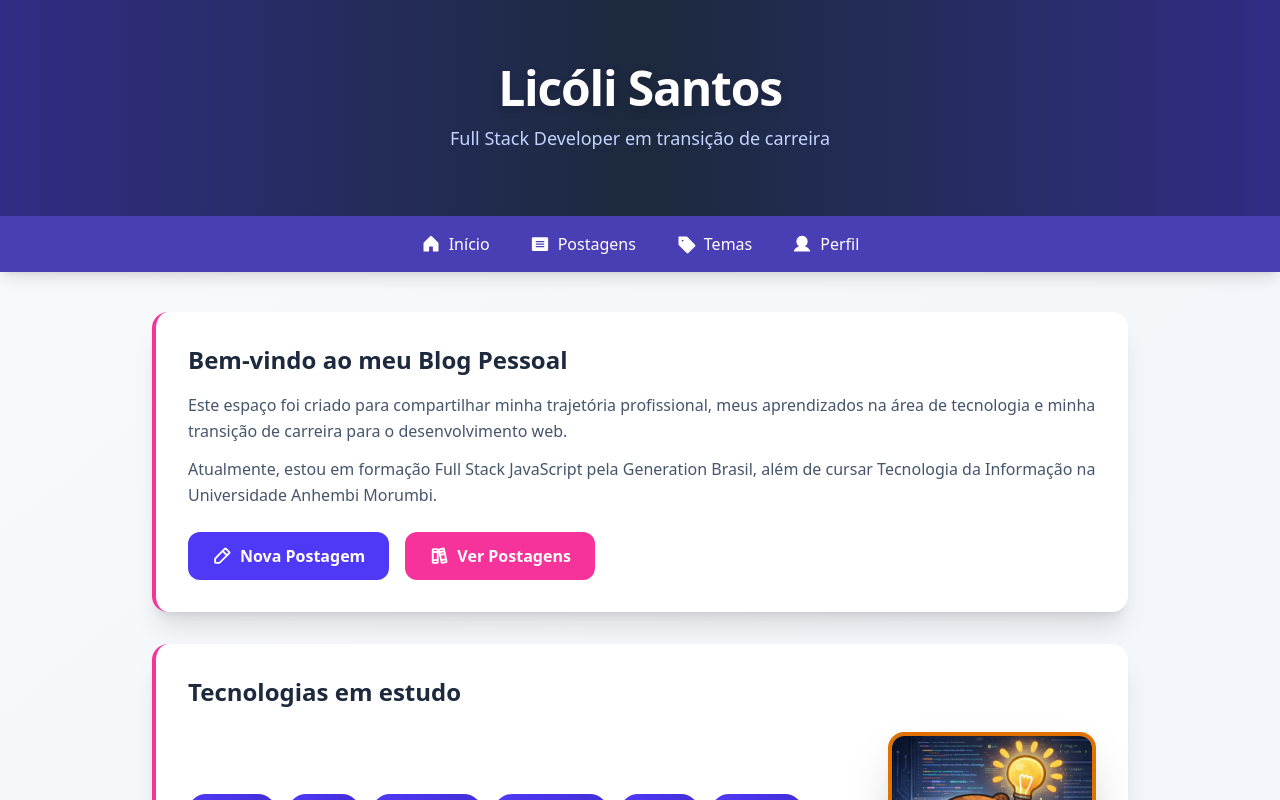
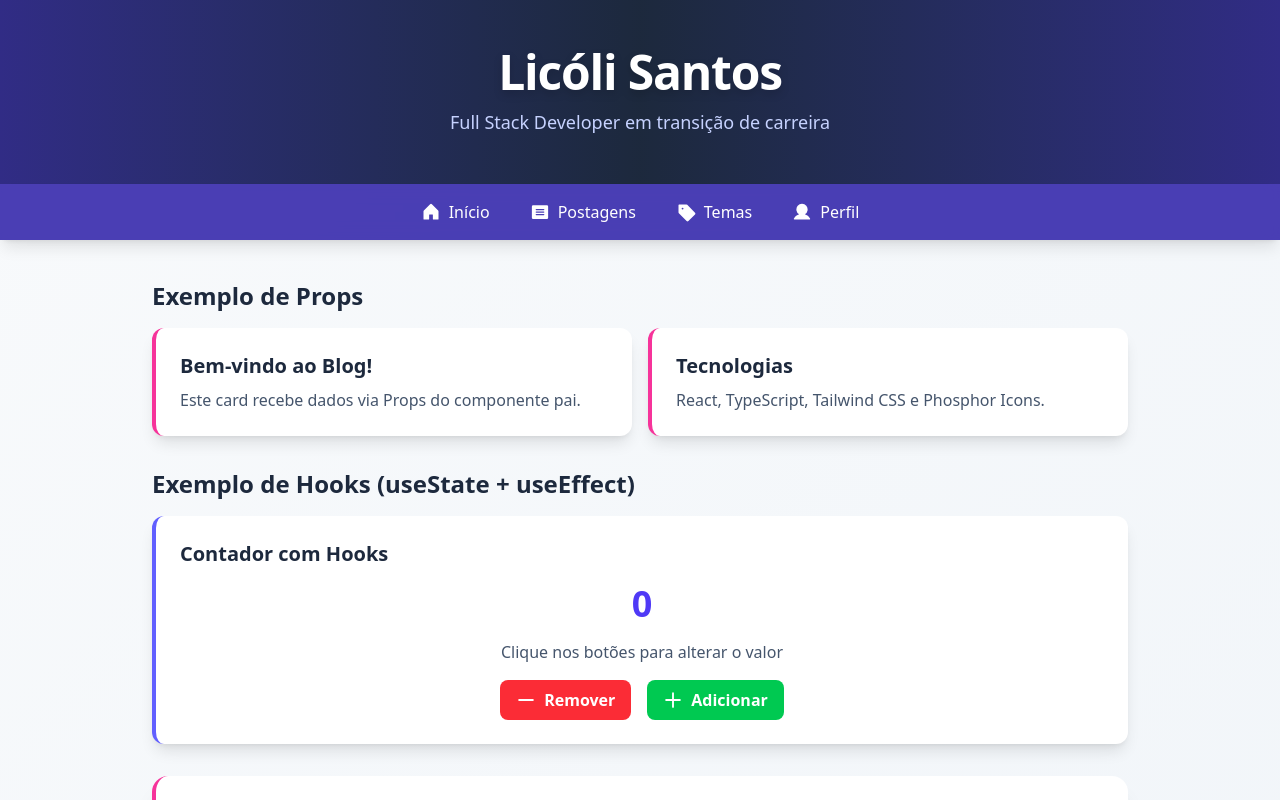
Before and after one commit to licolisantos/blog-pessoal-react, a React (Vite) app: page / in a window 1280 px wide. Shown: the top 800 px of the page. Built offline with nearby package versions, Linux system fonts and the light colour scheme.

Commit message:
feat: adiciona exemplos de Props e Hooks

```diff
--- /dev/null
+++ b/src/components/card/Card.tsx
@@ -0,0 +1,17 @@
+// Exemplo de Props - Componente recebe dados do componente pai
+
+interface CardProps {
+  titulo: string
+  texto: string
+}
+
+function Card(props: CardProps) {
+  return (
+    <div className="bg-white rounded-xl shadow-lg p-6 border-l-4 border-pink-500">
+      <h3 className="text-xl font-bold text-slate-800 mb-2">{props.titulo}</h3>
+      <p className="text-slate-600">{props.texto}</p>
+    </div>
+  )
+}
+
+export default Card
--- /dev/null
+++ b/src/pages/contador/Contador.tsx
@@ -0,0 +1,47 @@
+// Exemplo de Hooks - useState e useEffect
+
+import { useState, useEffect } from 'react'
+import { Plus, Minus } from '@phosphor-icons/react'
+
+function Contador() {
+  // Hook useState - gerencia o estado do contador
+  const [valor, setValor] = useState(0)
+  const [mensagem, setMensagem] = useState('')
+
+  // Hook useEffect - executa quando o valor muda
+  useEffect(() => {
+    if (valor > 0) {
+      setMensagem(`Você clicou ${valor} vez(es) no botão adicionar!`)
+    } else if (valor < 0) {
+      setMensagem(`Valor negativo: ${valor}`)
+    } else {
+      setMensagem('Clique nos botões para alterar o valor')
+    }
+  }, [valor])
+
+  return (
+    <div className="bg-white rounded-xl shadow-lg p-6 border-l-4 border-indigo-500">
+      <h3 className="text-xl font-bold text-slate-800 mb-4">Contador com Hooks</h3>
+
+      <p className="text-4xl font-bold text-center text-indigo-600 mb-4">{valor}</p>
+      <p className="text-slate-600 text-center mb-4">{mensagem}</p>
+
+      <div className="flex justify-center gap-4">
+        <button
+          onClick={() => setValor(valor - 1)}
+          className="flex items-center gap-2 bg-red-500 hover:bg-red-600 text-white font-semibold py-2 px-4 rounded-lg transition-all"
+        >
+          <Minus size={20} weight="bold" /> Remover
+        </button>
+        <button
+          onClick={() => setValor(valor + 1)}
+          className="flex items-center gap-2 bg-green-500 hover:bg-green-600 text-white font-semibold py-2 px-4 rounded-lg transition-all"
+        >
+          <Plus size={20} weight="bold" /> Adicionar
+        </button>
+      </div>
+    </div>
+  )
+}
+
+export default Contador
--- a/src/pages/home/Home.tsx
+++ b/src/pages/home/Home.tsx
@@ -1,11 +1,13 @@
-import { House, Article, Tag, User, PencilSimple, Books } from '@phosphor-icons/react'
+import { House, Article, Tag, User } from '@phosphor-icons/react'
 import acollyImg from '../../assets/acolly-tech.png'
+import Card from '../../components/card/Card'
+import Contador from '../contador/Contador'
 
 function Home() {
   return (
     <div className="min-h-screen flex flex-col bg-gradient-to-br from-slate-50 to-slate-100">
       {/* Header */}
-      <header className="bg-gradient-to-r from-indigo-900 via-slate-800 to-indigo-900 text-white py-16 px-6 text-center">
+      <header className="bg-gradient-to-r from-indigo-900 via-slate-800 to-indigo-900 text-white py-12 px-6 text-center">
         <h1 className="text-4xl md:text-5xl font-bold mb-3 tracking-tight drop-shadow-lg">
           Licóli Santos
         </h1>
@@ -34,35 +36,31 @@ function Home() {
 
       {/* Main */}
       <main className="flex-1 max-w-5xl mx-auto w-full py-10 px-6">
-        {/* Card Boas-vindas */}
-        <section className="bg-white rounded-2xl shadow-xl p-8 mb-8 border-l-4 border-pink-500 hover:shadow-2xl transition-shadow">
-          <h2 className="text-2xl font-bold text-slate-800 mb-4">
-            Bem-vindo ao meu Blog Pessoal
-          </h2>
-          <p className="text-slate-600 mb-3 leading-relaxed">
-            Este espaço foi criado para compartilhar minha trajetória profissional,
-            meus aprendizados na área de tecnologia e minha transição de carreira
-            para o desenvolvimento web.
-          </p>
-          <p className="text-slate-600 mb-6 leading-relaxed">
-            Atualmente, estou em formação Full Stack JavaScript pela Generation Brasil,
-            além de cursar Tecnologia da Informação na Universidade Anhembi Morumbi.
-          </p>
-          <div className="flex flex-wrap gap-4">
-            <button className="flex items-center gap-2 bg-indigo-600 hover:bg-indigo-700 text-white font-semibold py-3 px-6 rounded-xl transition-all hover:shadow-lg hover:-translate-y-1 active:translate-y-0">
-              <PencilSimple size={20} weight="bold" /> Nova Postagem
-            </button>
-            <button className="flex items-center gap-2 bg-pink-500 hover:bg-pink-600 text-white font-semibold py-3 px-6 rounded-xl transition-all hover:shadow-lg hover:-translate-y-1 active:translate-y-0">
-              <Books size={20} weight="bold" /> Ver Postagens
-            </button>
+
+        {/* Seção: Exemplo de Props */}
+        <section className="mb-8">
+          <h2 className="text-2xl font-bold text-slate-800 mb-4">Exemplo de Props</h2>
+          <div className="grid md:grid-cols-2 gap-4">
+            <Card
+              titulo="Bem-vindo ao Blog!"
+              texto="Este card recebe dados via Props do componente pai."
+            />
+            <Card
+              titulo="Tecnologias"
+              texto="React, TypeScript, Tailwind CSS e Phosphor Icons."
+            />
           </div>
         </section>
 
-        {/* Card Tecnologias */}
-        <section className="bg-white rounded-2xl shadow-xl p-8 border-l-4 border-pink-500 hover:shadow-2xl transition-shadow">
-          <h2 className="text-2xl font-bold text-slate-800 mb-6">
-            Tecnologias em estudo
-          </h2>
+        {/* Seção: Exemplo de Hooks */}
+        <section className="mb-8">
+          <h2 className="text-2xl font-bold text-slate-800 mb-4">Exemplo de Hooks (useState + useEffect)</h2>
+          <Contador />
+        </section>
+
+        {/* Seção: Tecnologias */}
+        <section className="bg-white rounded-2xl shadow-xl p-8 border-l-4 border-pink-500">
+          <h2 className="text-2xl font-bold text-slate-800 mb-6">Tecnologias em estudo</h2>
           <div className="flex flex-col md:flex-row items-center gap-8">
             <div className="flex-1">
               <div className="flex flex-wrap gap-3">
```
